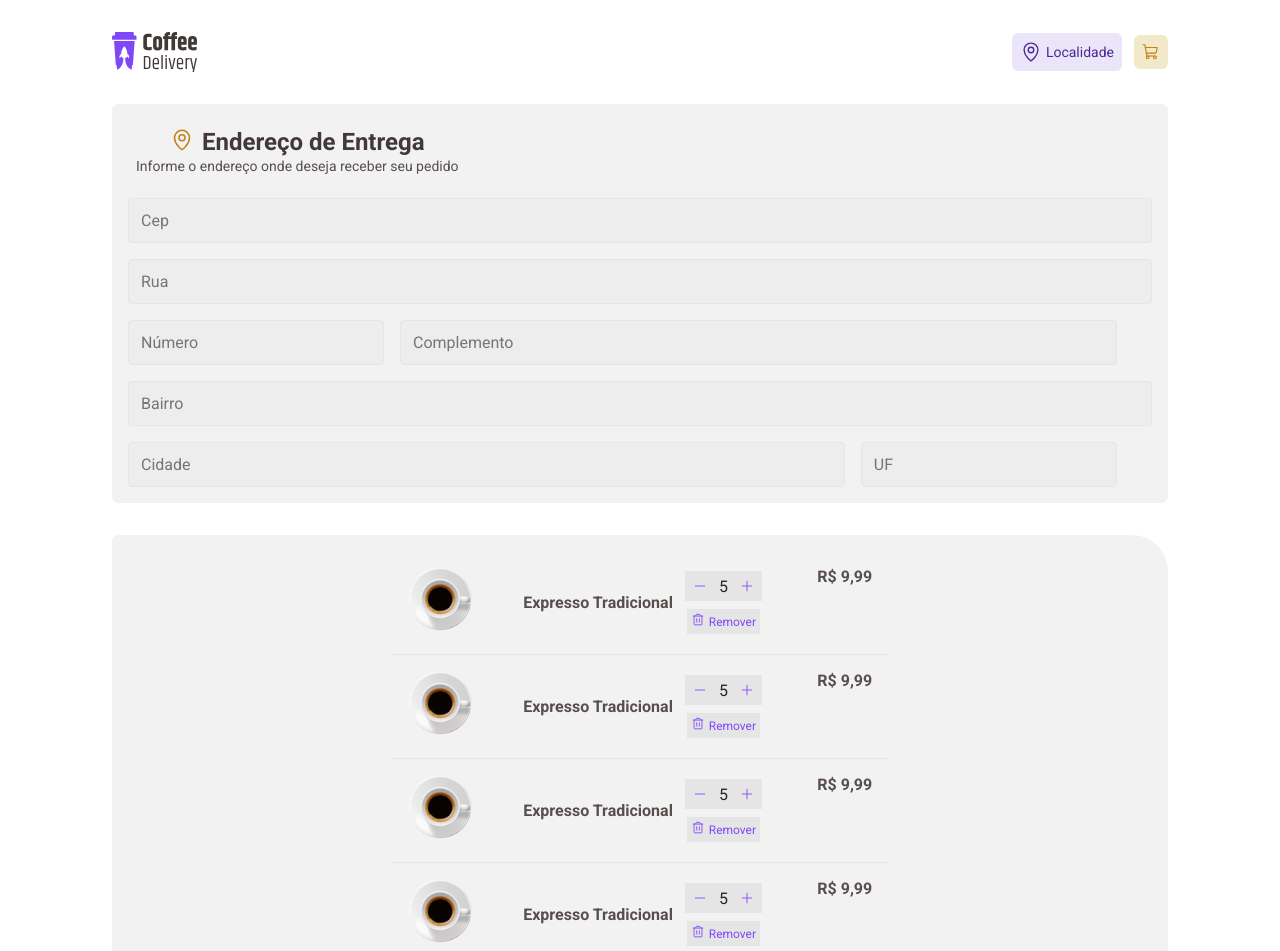
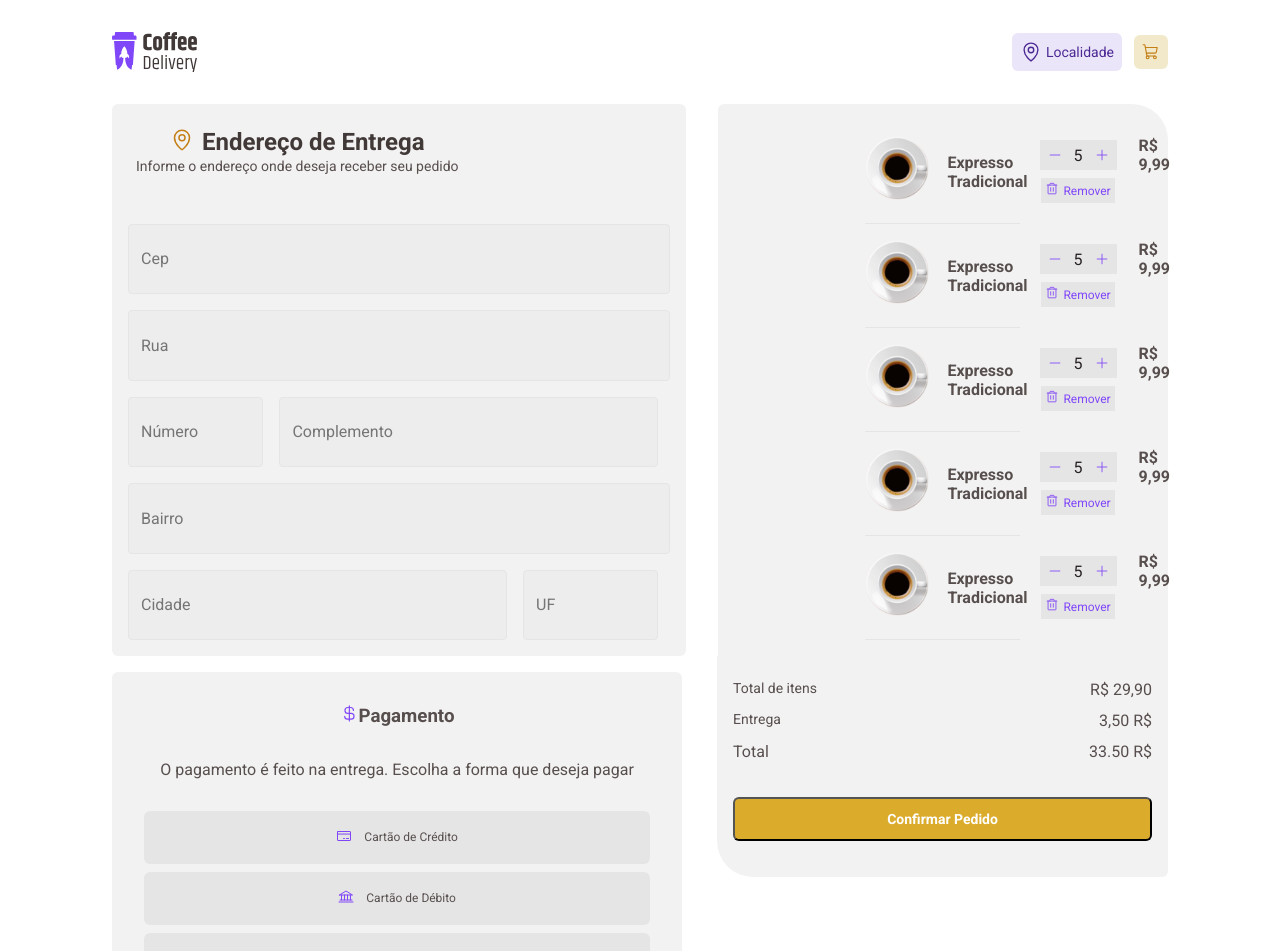
Before and after one commit to TarcisioCarvalho/coffe-delivery, a React (Vite) app: page / in a window 1280 px wide. Shown: the top 951 px of the page. Built offline with nearby package versions, Linux system fonts and the light colour scheme.

Commit message:
Page Checkout Responsive OK!

```diff
--- a/src/pages/Checkout/Components/CardOrder/styles.ts
+++ b/src/pages/Checkout/Components/CardOrder/styles.ts
@@ -59,4 +59,9 @@ export const CardOrderContainer = styled.article`
         font-weight:${({theme})=> theme.fontsWeight.boldRoboto};
     }
 
+    @media only screen and (min-width: 1150px) {
+      width:54%;
+      border-radius: 6px 36px 0 0;
+    }
+
 `;
--- a/src/pages/Checkout/Components/CardOrderItem/styles.ts
+++ b/src/pages/Checkout/Components/CardOrderItem/styles.ts
@@ -73,7 +73,7 @@ div {
 }
 
 
-@media only screen and (min-width: 700px) {
-    width:498px;
+@media only screen and (min-width: 1150px) {
+    width:37%;
 }
 `;
--- a/src/pages/Checkout/Components/Form/styles.ts
+++ b/src/pages/Checkout/Components/Form/styles.ts
@@ -27,4 +27,8 @@ export const FormContainer = styled.form`
         }
     }
 
+    @media only screen and (min-width: 1150px) {
+      width:69%;
+    }
+
 `;
--- a/src/pages/Checkout/Components/PaymentCard/styles.ts
+++ b/src/pages/Checkout/Components/PaymentCard/styles.ts
@@ -10,7 +10,7 @@ flex-direction:column ;
 align-items:center ;
 width:100%;
 gap:2rem;
-
+margin-top:1rem;
 p {
     text-align:center;
 }
@@ -47,5 +47,9 @@ h3 {
         }
     }
 }
-
+@media only screen and (min-width: 1150px) {
+      width:54%;
+      margin-top:1rem;
+      margin-bottom:1rem;
+    }
 `;
--- a/src/pages/Checkout/Components/Prices/index.tsx
+++ b/src/pages/Checkout/Components/Prices/index.tsx
@@ -11,6 +11,9 @@ export const Prices = () => {
     <div><span>Total</span><span>33.50 R$</span></div>
 
     <button className='buttonOrder'>Confirmar Pedido</button>
+    <div className='branca'>
+
+    </div>
 </PricesContainer>
   )
 }
--- a/src/pages/Checkout/Components/Prices/styles.ts
+++ b/src/pages/Checkout/Components/Prices/styles.ts
@@ -57,5 +57,9 @@ export const PricesContainer = styled.div`
         }
     }
 
-
+    @media only screen and (min-width: 1150px) {
+    width:42.7%;
+    border-radius:0 0 6px 36px;
+    height:100%;
+    }
 `;
--- a/src/pages/Checkout/index.tsx
+++ b/src/pages/Checkout/index.tsx
@@ -14,9 +14,11 @@ export const Checkout = () => {
             <Form/>
             <CardOrder/>
         </div>
-
+        <div className='paymentCardAndPrices'>
         <PaymentCard/>
         <Prices/>
+        </div>
+
     </CheckOutContainer>
   )
 }
--- a/src/pages/Checkout/styles.ts
+++ b/src/pages/Checkout/styles.ts
@@ -4,7 +4,7 @@ export const CheckOutContainer = styled.main`
 
     display:flex;
     flex-direction:column;
-    gap:1rem;
+    //gap:1rem;
 
     .formAndCardOrder{
         display:flex;
@@ -12,14 +12,24 @@ export const CheckOutContainer = styled.main`
         gap:2rem;
       }
 
+      .paymentCardAndPrices{
+        display:flex;
+        flex-direction:column;
+        gap:2rem;
+      }
 
-    @media only screen and (min-width: 700px) {
+@media only screen and (min-width: 1150px) {
       .formAndCardOrder{
-        display:flex;
-        gap:2rem;
+       flex-direction:row;
+      }
+
+      .paymentCardAndPrices{
+        flex-direction:row;
+        justify-content:space-between;
       }
     }
 
 
 
+
 `;
--- a/src/styles/global.ts
+++ b/src/styles/global.ts
@@ -20,7 +20,7 @@ export const GlobalStyle = createGlobalStyle`
         -webkit-font-smoothing: antialiased;
     }
 
-    @media only screen and (min-width: 700px) {
+    @media only screen and (min-width: 1150px) {
         body {
                 padding-left:7rem;
                 padding-right:7rem;
```
Also changed, not shown: src/pages/Home/styles.ts (+4 -4 lines).
